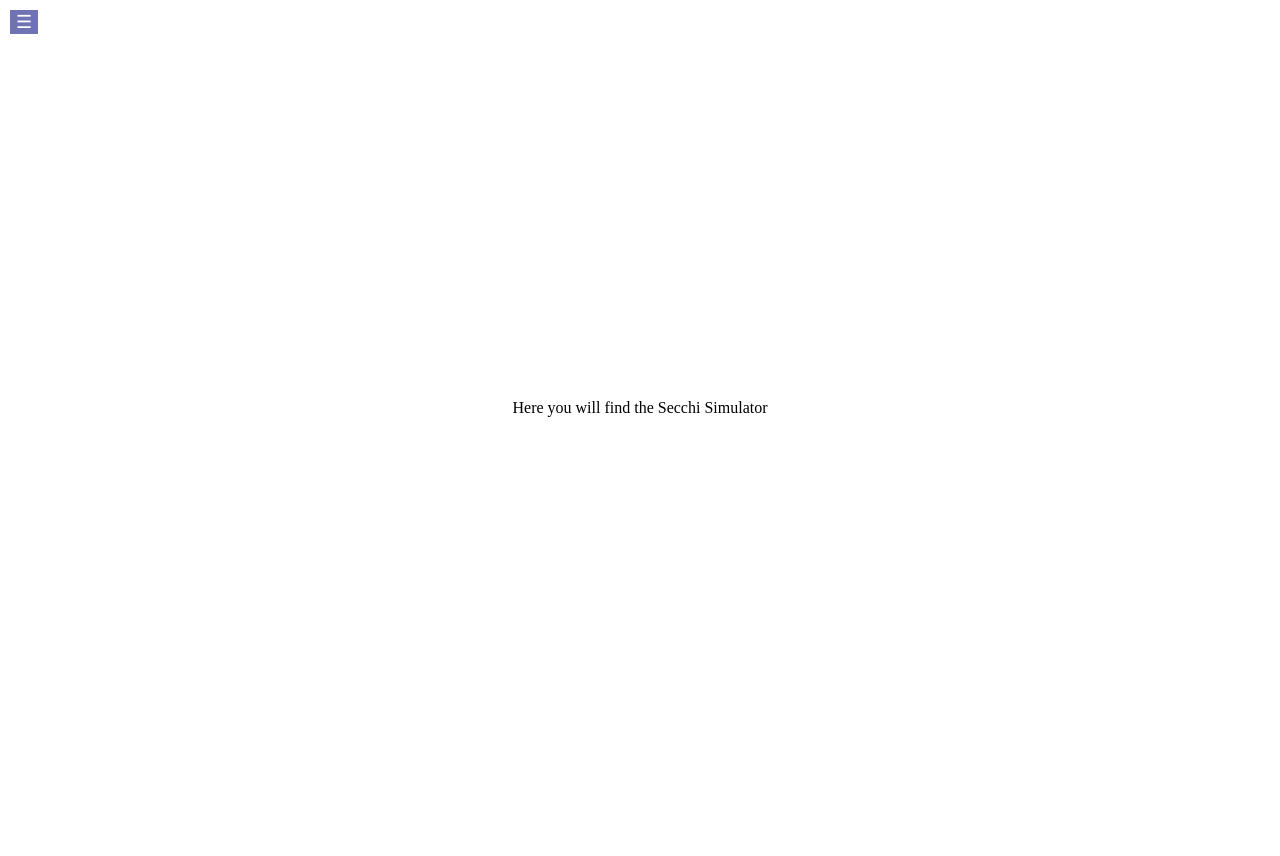
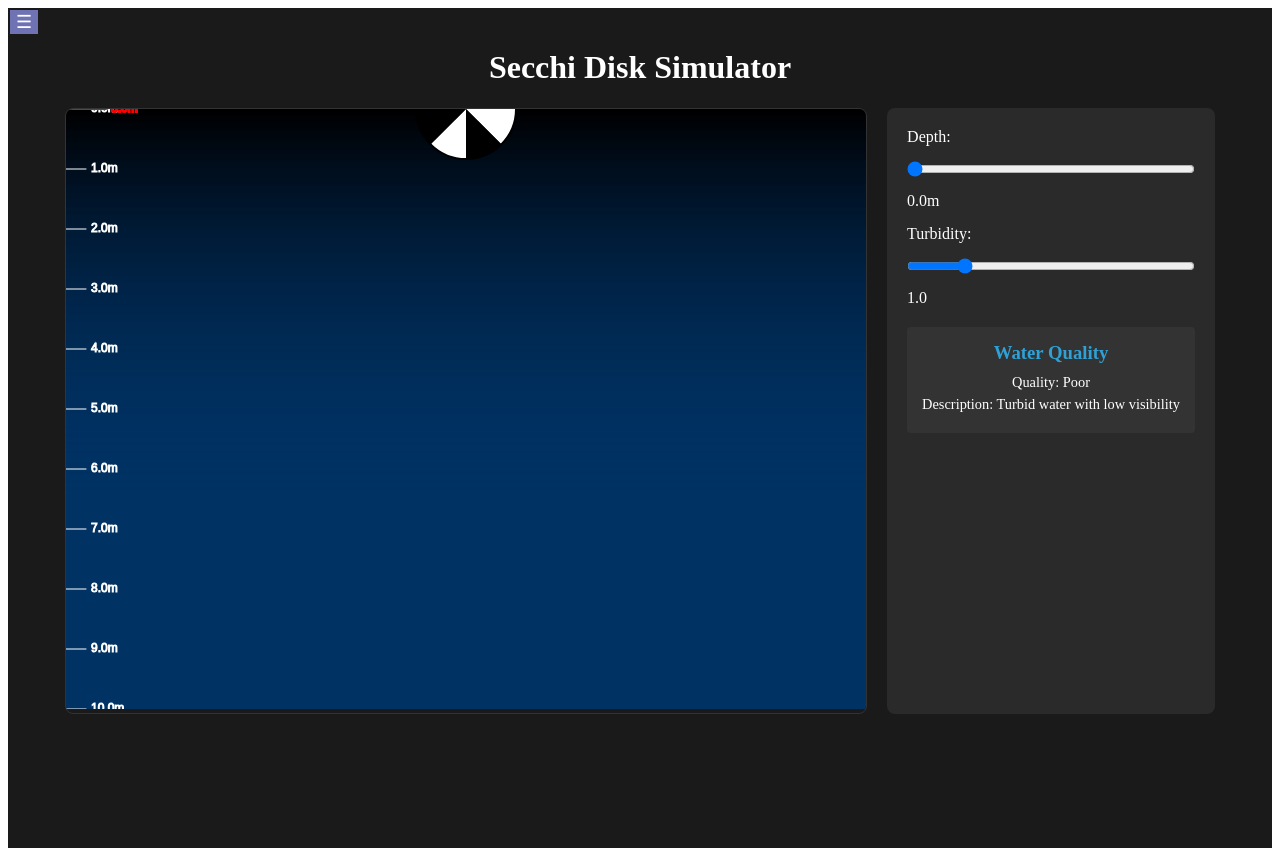
Before and after one commit to vemi-lab/SecchiSim, a React (Create React App) app in the folder sim/: page /secchi-sim in a window 1280 px wide. Before the commit the page ends 816 px from the top, so only its background shows below. Built offline with nearby package versions, Linux system fonts and the light colour scheme.

Commit message:
sim branch

```diff
--- a/sim/src/App.js
+++ b/sim/src/App.js
@@ -2,7 +2,7 @@ import React from 'react';
 import { BrowserRouter as Router, Route, Routes } from 'react-router-dom';
 import CustomDrawer from './components/CustomDrawer';
 import ModuleScreen from './Screens/ModuleScreen';
-import SecchiSimScreen from './Screens/SecchiSimScreen';
+import SecchiSimScreen from './Screens/SecchiSimScreen/SecchiSimScreen';
 import InstructionsScreen from './Screens/InstructionsScreen';
 import MessagesScreen from './Screens/MessagesScreen';
 import ResourcesScreen from './Screens/ResourcesScreen';
@@ -27,7 +27,7 @@ export default function App() {
             <Route path="/messages" element={<MessagesScreen />} />
             <Route path="/resources" element={<ResourcesScreen />} />
             <Route path="/trainings" element={<TrainingScreen />} />
-            <Route path="/quizes" element={<QuizScreen />} />
+            <Route path="/quizzes" element={<QuizScreen />} />
             {/* <Route path="*" element={<InstructionsScreen />} /> */}
           </Routes>
         </div>
--- a/sim/src/Screens/SecchiSimScreen.css
+++ /dev/null
@@ -1,14 +0,0 @@
-.container {
-    display: flex;
-    flex: 1;
-    background-color: white;
-    height: 100vh;
-    overflow: auto;
-  }
-
-  .scroll-view {
-    padding: 20px;
-    margin: auto;
-    max-width: 600px;
-    line-height: 1.6;
-  }
--- a/sim/src/Screens/SecchiSimScreen.js
+++ /dev/null
@@ -1,14 +0,0 @@
-import React from 'react';
-import './SecchiSimScreen.css';
-
-export default function SecchiSimScreen() {
-  return (
-    <div className="container">
-      <div className="scroll-view">
-        <p>
-          Here you will find the Secchi Simulator
-        </p>
-      </div>
-    </div>
-  );
-}
--- /dev/null
+++ b/sim/src/Screens/SecchiSimScreen/ComponentsOfSim/Controls.js
@@ -0,0 +1,52 @@
+import React from 'react';
+import {
+    CONSTANTS,
+    calculateWaterQuality,
+    calculateSecchiDepth
+} from '../utils/p5utils';
+
+const Controls = ({ settings, onSettingChange }) => {
+  const waterQuality = calculateWaterQuality(calculateSecchiDepth(settings.turbidity));
+
+  return (
+    <div className="controls">
+      <div className="control-group">
+        <label>
+          Depth:
+          <input
+            type="range"
+            min={CONSTANTS.MIN_DEPTH}
+            max={CONSTANTS.MAX_DEPTH}
+            step="0.1"
+            value={settings.depth}
+            onChange={(e) => onSettingChange('depth', Number(e.target.value))}
+          />
+          <span>{settings.depth.toFixed(1)}m</span>
+        </label>
+      </div>
+
+      <div className="control-group">
+        <label>
+          Turbidity:
+          <input
+            type="range"
+            min="0.1"
+            max="5"
+            step="0.1"
+            value={settings.turbidity}
+            onChange={(e) => onSettingChange('turbidity', Number(e.target.value))}
+          />
+          <span>{settings.turbidity.toFixed(1)}</span>
+        </label>
+      </div>
+
+      <div className="water-quality">
+        <h3>Water Quality</h3>
+        <p>Quality: {waterQuality.quality}</p>
+        <p>Description: {waterQuality.description}</p>
+      </div>
+    </div>
+  );
+};
+
+export default Controls;
--- /dev/null
+++ b/sim/src/Screens/SecchiSimScreen/ComponentsOfSim/SecchiSimulator.js
@@ -0,0 +1,56 @@
+import React, { useEffect, useRef } from 'react';
+import p5 from 'p5';
+import * as utils from '../utils/p5utils';
+
+const SecchiSimulator = ({ settings, onSettingChange }) => {
+  const canvasRef = useRef(null);
+  const sketchRef = useRef(null);
+
+  useEffect(() => {
+    // Create new p5 instance
+    sketchRef.current = new p5((p) => {
+      p.setup = () => {
+        const canvas = p.createCanvas(800, 600);
+        canvas.parent(canvasRef.current);
+        p.colorMode(p.RGB);
+      };
+
+      p.draw = () => {
+        p.background(0);
+
+        // Draw water
+        utils.drawWater(p, p.width, p.height, settings.depth, utils.CONSTANTS.MAX_DEPTH);
+
+        // Calculate visibility at current depth
+        const visibility = utils.calculateVisibility(settings.depth, settings.turbidity);
+
+        // Draw Secchi disk at current depth
+        const diskY = p.map(settings.depth, 0, utils.CONSTANTS.MAX_DEPTH, 0, p.height);
+        utils.drawSecchiDisk(p, p.width/2, diskY, visibility);
+
+        // Draw depth markers
+        utils.drawDepthMarkers(p, p.width, p.height, settings.depth, utils.CONSTANTS.MAX_DEPTH);
+      };
+
+      p.mouseDragged = () => {
+        if (p.mouseX > 0 && p.mouseX < p.width && p.mouseY > 0 && p.mouseY < p.height) {
+          const newDepth = utils.handleMouseInteraction(p, p.mouseY, p.height, utils.CONSTANTS.MAX_DEPTH);
+          onSettingChange('depth', newDepth);
+        }
+      };
+
+      p.mousePressed = p.mouseDragged;
+    });
+
+    // Cleanup function
+    return () => {
+      if (sketchRef.current) {
+        sketchRef.current.remove();
+      }
+    };
+  }, []); // Empty dependency array since we handle updates through p5's draw loop
+
+  return <div ref={canvasRef} className="secchi-simulator" />;
+};
+
+export default SecchiSimulator;
--- /dev/null
+++ b/sim/src/Screens/SecchiSimScreen/SecchiSimScreen.css
@@ -0,0 +1,61 @@
+.secchi-sim-screen {
+  text-align: center;
+  padding: 20px;
+  background-color: #1a1a1a;
+  color: white;
+  min-height: 100vh;
+}
+
+.simulator-container {
+  display: flex;
+  justify-content: center;
+  gap: 20px;
+  margin-top: 20px;
+}
+
+.controls {
+  background: #2a2a2a;
+  padding: 20px;
+  border-radius: 8px;
+  min-width: 200px;
+  color: white;
+}
+
+.control-group {
+  margin-bottom: 15px;
+}
+
+.control-group label {
+  display: flex;
+  flex-direction: column;
+  align-items: flex-start;
+  gap: 5px;
+}
+
+.control-group input[type="range"] {
+  width: 100%;
+  margin: 10px 0;
+}
+
+.water-quality {
+  margin-top: 20px;
+  padding: 15px;
+  background: #333;
+  border-radius: 4px;
+}
+
+.water-quality h3 {
+  margin: 0 0 10px 0;
+  color: #2FA1D6;
+}
+
+.water-quality p {
+  margin: 5px 0;
+  font-size: 0.9em;
+}
+
+.secchi-simulator {
+  border: 1px solid #333;
+  border-radius: 8px;
+  overflow: hidden;
+}
--- /dev/null
+++ b/sim/src/Screens/SecchiSimScreen/SecchiSimScreen.js
@@ -0,0 +1,36 @@
+import React, { useState } from 'react';
+import SecchiSimulator from './ComponentsOfSim/SecchiSimulator';
+import Controls from './ComponentsOfSim/Controls';
+import './SecchiSimScreen.css';
+
+const SecchiSimScreen = () => {
+  const [settings, setSettings] = useState({
+    depth: 0,
+    turbidity: 1,
+  });
+
+  const handleSettingChange = (setting, value) => {
+    setSettings(prev => ({
+      ...prev,
+      [setting]: value
+    }));
+  };
+
+  return (
+    <div className="secchi-sim-screen">
+      <h1>Secchi Disk Simulator</h1>
+      <div className="simulator-container">
+        <SecchiSimulator
+          settings={settings}
+          onSettingChange={handleSettingChange}
+        />
+        <Controls
+          settings={settings}
+          onSettingChange={handleSettingChange}
+        />
+      </div>
+    </div>
+  );
+};
+
+export default SecchiSimScreen;
--- /dev/null
+++ b/sim/src/Screens/SecchiSimScreen/utils/p5utils.js
@@ -0,0 +1,129 @@
+// Constants for the simulation
+export const CONSTANTS = {
+    MIN_DEPTH: 0,
+    MAX_DEPTH: 10, // 10 meters max depth
+    DISK_DIAMETER: 100, // Secchi disk diameter in pixels
+    DISK_SEGMENTS: 4, // Number of segments in the Secchi disk
+    WATER_ATTENUATION: 0.2,  // Light attenuation coefficient in water
+    DISK_COLOR: [255, 255, 255],  // White color for Secchi disk
+    WATER_COLOR: [0, 105, 148]  // Blue color for water
+  };
+
+  // Calculate visibility based on depth and turbidity
+  export const calculateVisibility = (depth, turbidity) => {
+    // Visibility decreases with depth and turbidity
+    const maxVisibility = 1;
+    const visibilityFactor = Math.exp(-turbidity * depth / 2);
+    return Math.max(0, Math.min(maxVisibility, visibilityFactor));
+  };
+
+  // Draw water with depth gradient
+  export const drawWater = (p5, width, height, currentDepth, maxDepth) => {
+    for (let y = 0; y < height; y++) {
+      const depth = (y / height) * maxDepth;
+      const alpha = Math.min(255, depth * 40);
+      const waterColor = p5.color(0, 50, 100, alpha);
+      p5.stroke(waterColor);
+      p5.line(0, y, width, y);
+    }
+  };
+
+  // Draw the Secchi disk
+  export const drawSecchiDisk = (p5, x, y, visibility) => {
+    p5.push();
+    p5.translate(x, y);
+
+    // Draw disk with segments
+    const radius = CONSTANTS.DISK_DIAMETER / 2;
+    p5.fill(255 * visibility); // White color that fades with visibility
+    p5.stroke(0);
+    p5.strokeWeight(2);
+
+    p5.beginShape();
+    for (let i = 0; i < CONSTANTS.DISK_SEGMENTS * 2; i++) {
+      const angle = (i * Math.PI) / CONSTANTS.DISK_SEGMENTS;
+      if (i % 2 === 0) {
+        p5.fill(255 * visibility);
+      } else {
+        p5.fill(0);
+      }
+      p5.arc(0, 0, radius * 2, radius * 2, angle, angle + Math.PI / CONSTANTS.DISK_SEGMENTS);
+    }
+    p5.endShape();
+
+    p5.pop();
+  };
+
+  // Calculate the Secchi depth (depth at which disk disappears) based on turbidity
+  export const calculateSecchiDepth = (turbidity) => {
+    // Empirical relationship between turbidity and Secchi depth
+    return 1.7 / turbidity;
+  };
+
+  // Draw depth markers
+  export const drawDepthMarkers = (p5, width, height, currentDepth, maxDepth) => {
+    const markerSpacing = height / 10; // Draw markers every meter
+
+    p5.stroke(255);
+    p5.strokeWeight(1);
+    p5.fill(255);
+    p5.textAlign(p5.LEFT, p5.CENTER);
+
+    for (let y = 0; y <= height; y += markerSpacing) {
+      const depth = (y / height) * maxDepth;
+      p5.line(0, y, 20, y);
+      p5.text(depth.toFixed(1) + 'm', 25, y);
+    }
+
+    // Draw current depth indicator
+    const currentY = p5.map(currentDepth, 0, maxDepth, 0, height);
+    p5.stroke(255, 0, 0);
+    p5.strokeWeight(2);
+    p5.line(0, currentY, 40, currentY);
+    p5.fill(255, 0, 0);
+    p5.text(currentDepth.toFixed(1) + 'm', 45, currentY);
+  };
+
+  // Handle mouse interaction for depth control
+  export const handleMouseInteraction = (p5, mouseY, height, maxDepth) => {
+    return p5.map(mouseY, 0, height, 0, maxDepth);
+  };
+
+  // Calculate water quality based on Secchi depth
+  export const calculateWaterQuality = (secchiDepth) => {
+    if (secchiDepth > 8) {
+      return {
+        quality: "Excellent",
+        description: "Very clear water with high transparency"
+      };
+    } else if (secchiDepth > 4) {
+      return {
+        quality: "Good",
+        description: "Clear water with good visibility"
+      };
+    } else if (secchiDepth > 2) {
+      return {
+        quality: "Fair",
+        description: "Moderately clear water"
+      };
+    } else {
+      return {
+        quality: "Poor",
+        description: "Turbid water with low visibility"
+      };
+    }
+  };
+
+  // Format display values
+  export const formatDisplayValue = (value, unit = '', decimals = 1) => {
+    return `${value.toFixed(decimals)}${unit}`;
+  };
+
+  // Helper function to interpolate colors
+  export const lerpColor = (p5, color1, color2, amount) => {
+    const c1 = p5.color(...color1);
+    const c2 = p5.color(...color2);
+    return p5.lerpColor(c1, c2, amount);
+  };
+
+  // Add other utility functions as needed
```
Also changed, not shown: package.json (added, +7 -0 lines), 1 other file (tests, documents, lock files or other folders).
